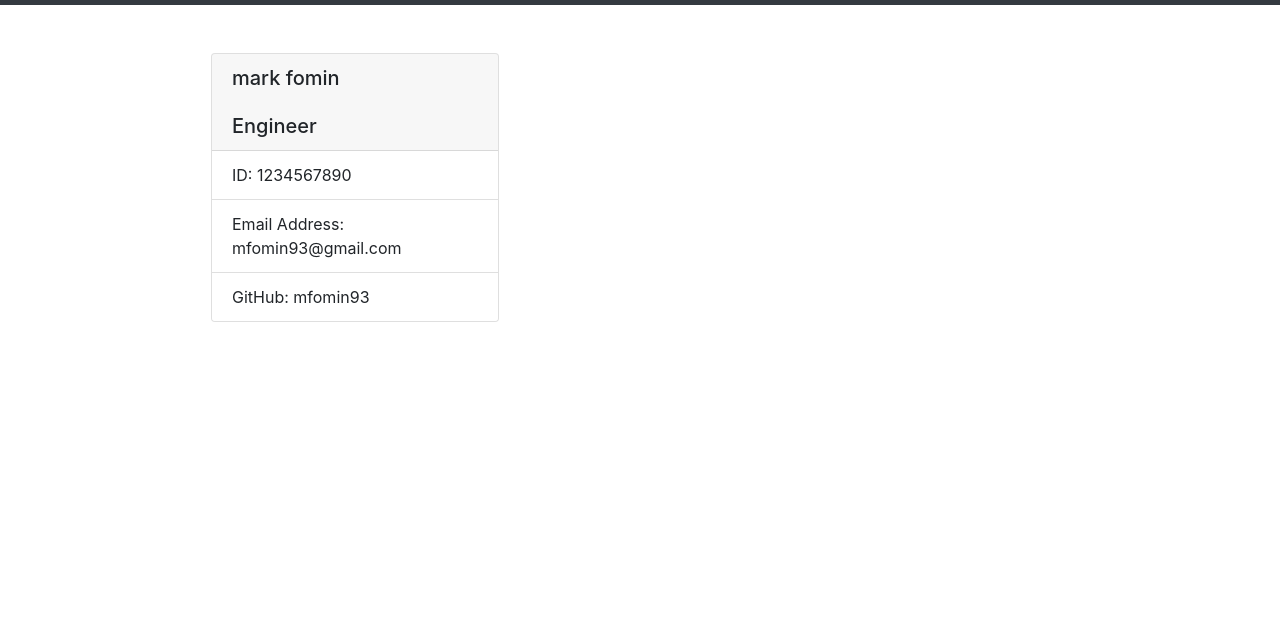
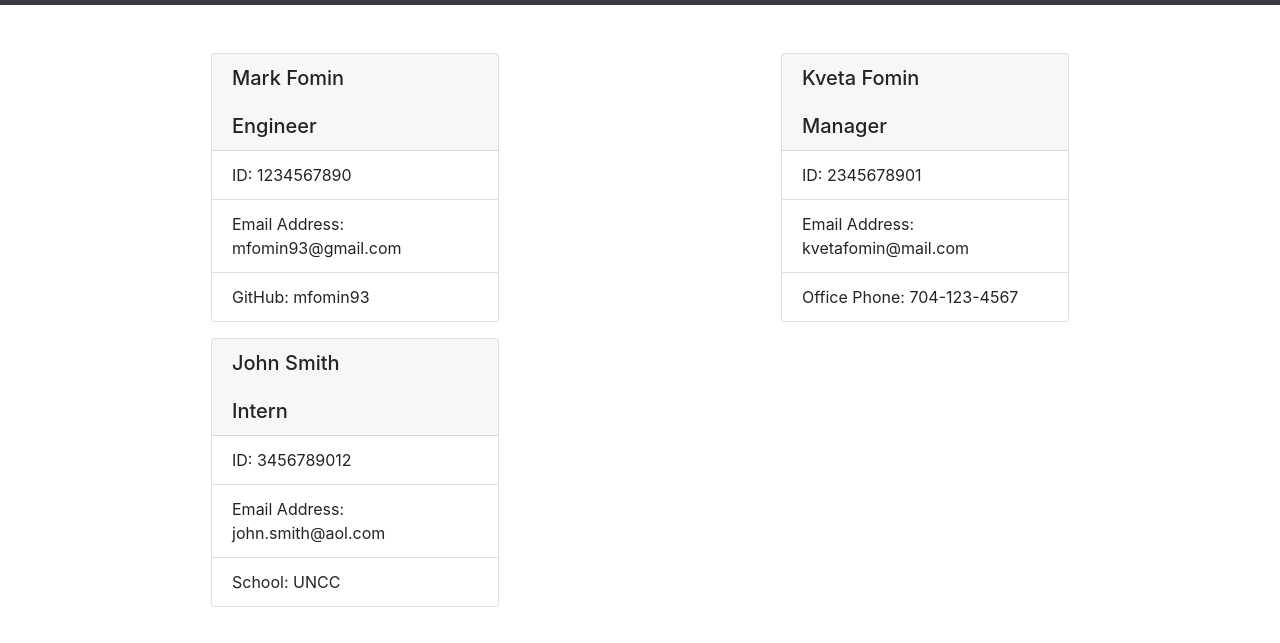
Before and after one commit to mfomin93/team-profile-generator, a website: page output/team.html in a window 1280 px wide. Shown: the part 51-694 px from the top of the page. Drawn offline with nearby package versions, Linux system fonts and the light colour scheme.

Commit message:
screenshots and misc

```diff
--- a/output/team.html
+++ b/output/team.html
@@ -14,11 +14,29 @@
         <div class="container">
             <div class="row"><div class="col-6">
             <div class="card mx-auto mb-3" style="width: 18rem">
-            <h5 class="card-header">mark fomin<br /><br />Engineer</h5>
+            <h5 class="card-header">Mark Fomin<br /><br />Engineer</h5>
             <ul class="list-group list-group-flush">
                 <li class="list-group-item">ID: 1234567890</li>
                 <li class="list-group-item">Email Address: mfomin93@gmail.com</li>
                 <li class="list-group-item">GitHub: mfomin93</li>
+            </ul>
+            </div>
+        </div><div class="col-6">
+            <div class="card mx-auto mb-3" style="width: 18rem">
+            <h5 class="card-header">Kveta Fomin<br /><br />Manager</h5>
+            <ul class="list-group list-group-flush">
+                <li class="list-group-item">ID: 2345678901</li>
+                <li class="list-group-item">Email Address: kvetafomin@mail.com</li>
+                <li class="list-group-item">Office Phone: 704-123-4567</li>
+            </ul>
+            </div>
+        </div><div class="col-6">
+            <div class="card mx-auto mb-3" style="width: 18rem">
+            <h5 class="card-header">John Smith<br /><br />Intern</h5>
+            <ul class="list-group list-group-flush">
+                <li class="list-group-item">ID: 3456789012</li>
+                <li class="list-group-item">Email Address: john.smith@aol.com</li>
+                <li class="list-group-item">School: UNCC</li>
             </ul>
             </div>
         </div> </div>
```
Also changed, not shown: Assets/Images/nodecli.png (added), Assets/Images/website.png (added), 3 other files.
